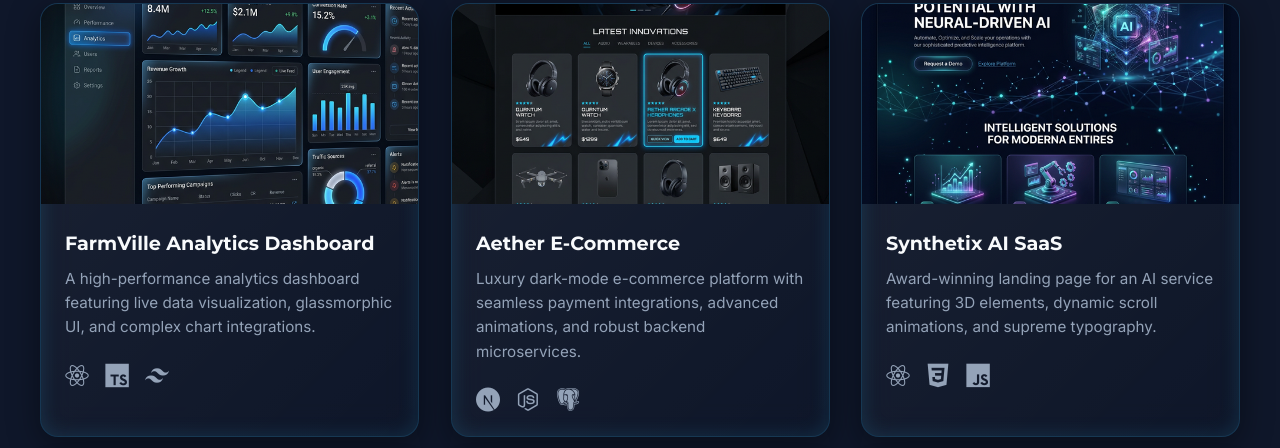
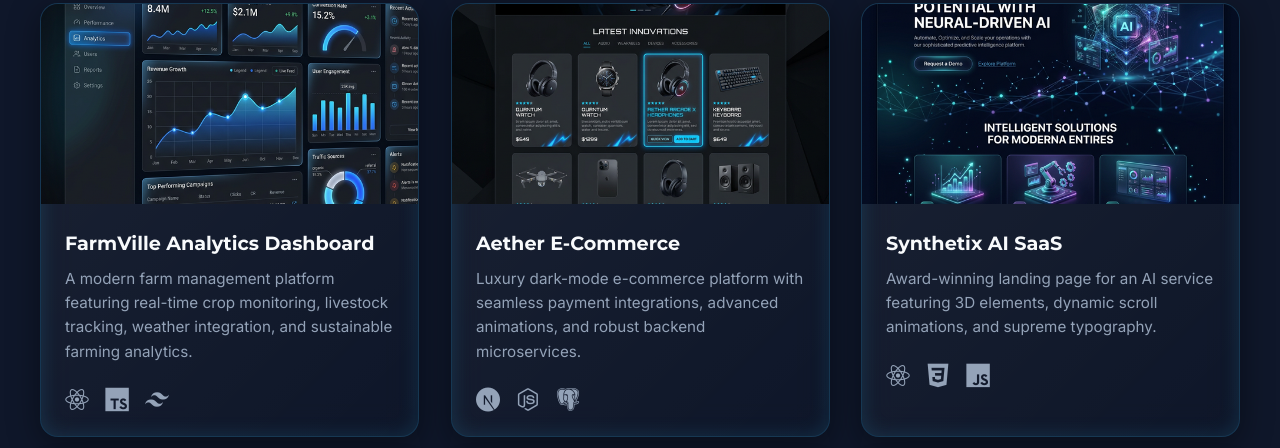
Before and after one commit to frncsq/fdev, a plain HTML site: page portfolio_site/index.html in a window 1280 px wide. Shown: the part 4207-4655 px from the top of the page. Drawn offline with nearby package versions, Linux system fonts and the light colour scheme.

Commit message:
change  description

```diff
--- a/portfolio_site/index.html
+++ b/portfolio_site/index.html
@@ -289,8 +289,8 @@
                     </div>
                     <div class="project-info">
                         <h3>FarmVille Analytics Dashboard</h3>
-                        <p>A high-performance analytics dashboard featuring live data visualization, glassmorphic UI,
-                            and complex chart integrations.</p>
+                        <p>A modern farm management platform featuring real-time crop monitoring, livestock tracking,
+                        weather integration, and sustainable farming analytics.</p>
                         <div class="project-tech">
                             <i class="devicon-react-original"></i>
                             <i class="devicon-typescript-plain"></i>
```
